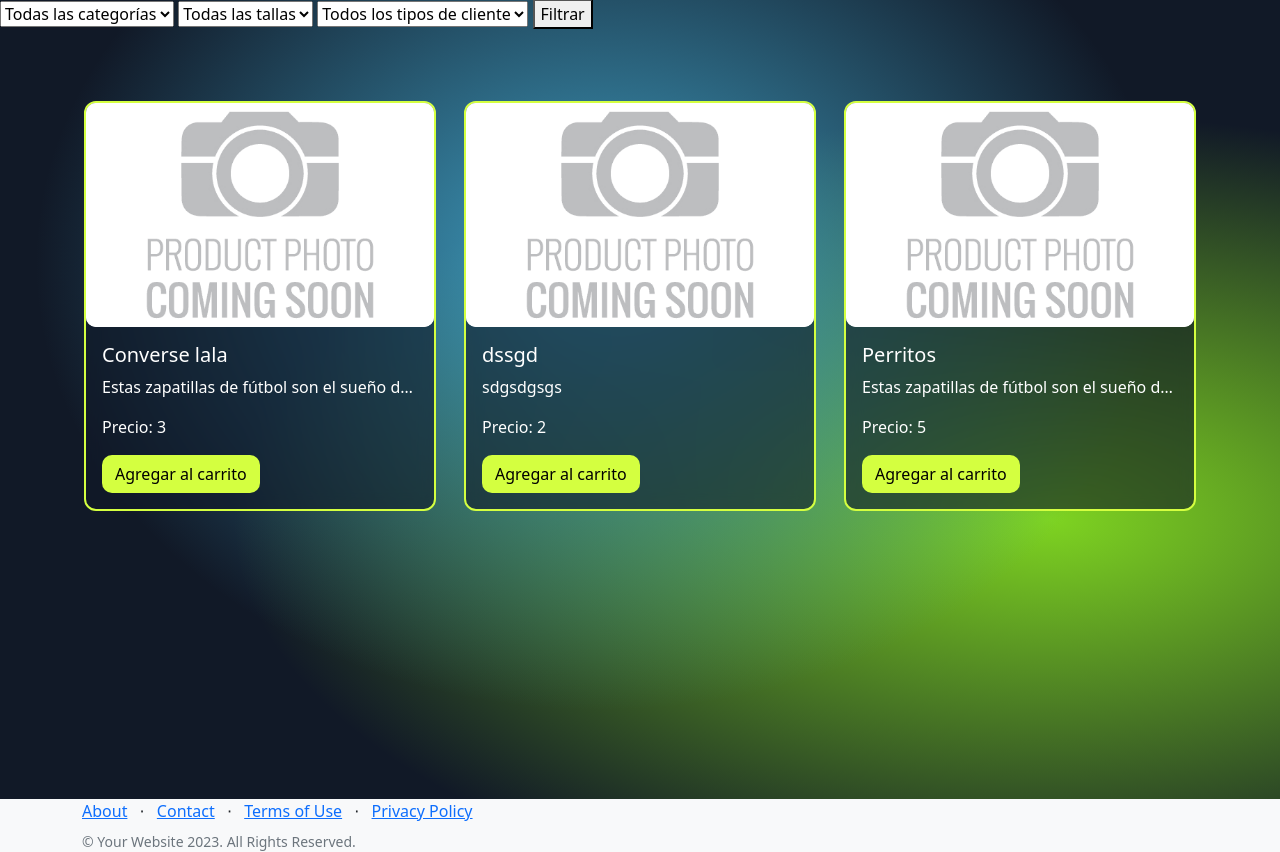
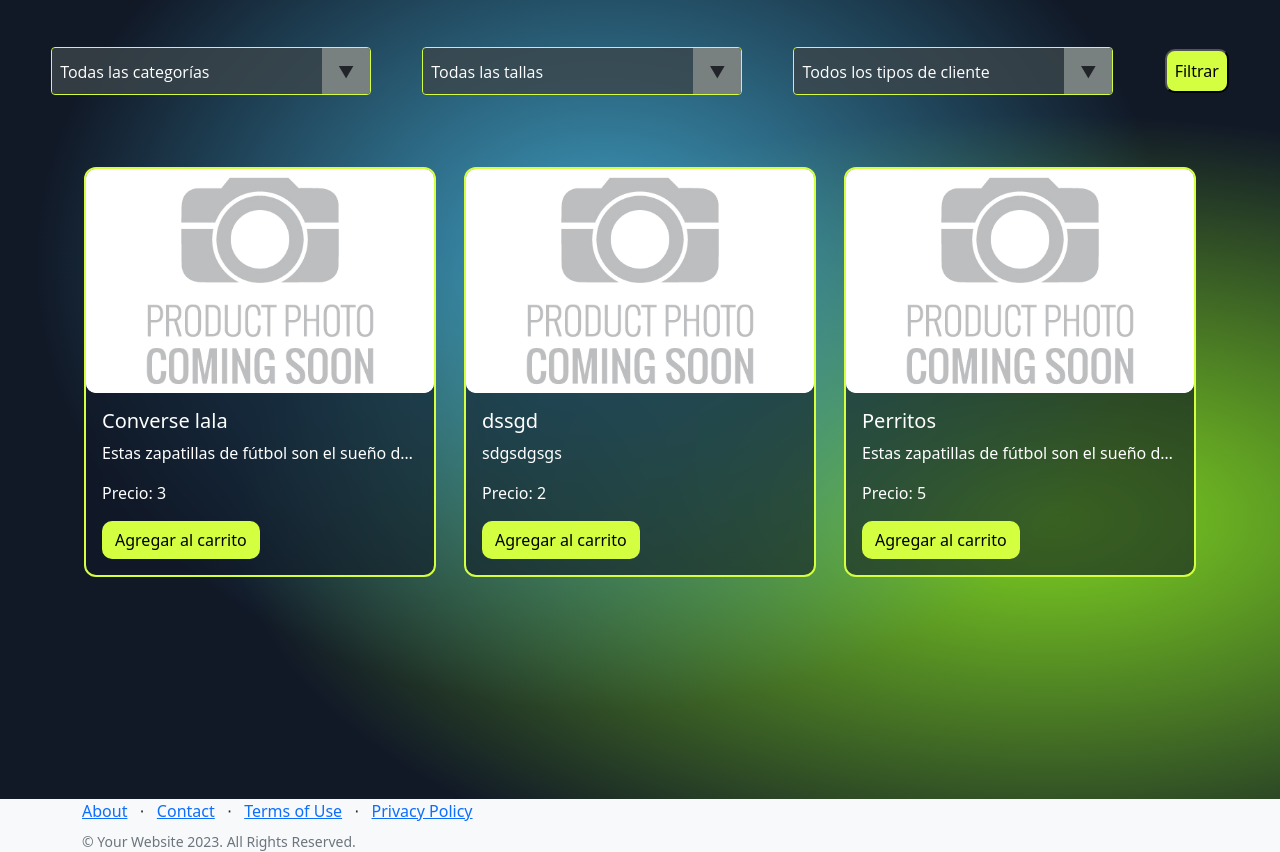
Before and after one commit to kevcesca/botinesEcommerce, a Django app: page /tienda/ in a window 1280 px wide. Shown: the part 99-951 px from the top of the page. Run offline with Django 4.2, Linux system fonts and the light colour scheme; data comes from the database, SQL or seed files in the repository; both versions use the stored data as it was after the commit; data that the repository does not hold is empty; grey boxes are pictures that could not be loaded.

Commit message:
Arreglando estilos de formularios e inicio

```diff
--- a/Tienda/templates/productos.html
+++ b/Tienda/templates/productos.html
@@ -7,29 +7,38 @@
 {% endblock head %}
 {% block contenidoQueCambia %}
 <main>
-    <form method="get" action="{% url 'Productos' %}">
+    <form method="get" action="{% url 'Productos' %}" class="d-flex justify-content-evenly align-items-center pt-5">
+        <div class="select">
             <select name="categoria">
                 <option value="">Todas las categorías</option>
                 {% for categoria in categorias %}
                 <option value="{{ categoria.nombre }}">{{ categoria.nombre }}</option>
                 {% endfor %}
             </select>
+        </div>
 
+
+        <div class="select">
             <select name="talla">
                 <option value="">Todas las tallas</option>
                 {% for talla in tallas %}
                 <option value="{{ talla.numeroDeTalla }}">{{ talla.numeroDeTalla }}</option>
                 {% endfor %}
             </select>
+        </div>
 
+
+        <div class="select">
             <select name="tipo_cliente">
                 <option value="">Todos los tipos de cliente</option>
                 {% for tipo_cliente in tipos_cliente %}
                 <option value="{{ tipo_cliente.nombre }}">{{ tipo_cliente.nombre }}</option>
                 {% endfor %}
             </select>
+        </div>
 
-        <button type="submit">Filtrar</button>
+
+        <button class="btn-productos px-2 py-2" type="submit">Filtrar</button>
     </form>
 
 
--- a/aStatic/css/carrito.css
+++ b/aStatic/css/carrito.css
@@ -2,3 +2,6 @@
     width: 10vw;
     height: auto;
 }
+.item{
+    background-color: rgba(17, 25, 40, 0.61);
+}
--- a/aStatic/css/formularios.css
+++ b/aStatic/css/formularios.css
@@ -17,19 +17,21 @@ main {
 }
 
 
-.label, #id_username, #id_password {
+.label,
+#id_username,
+#id_password {
 	width: 100%;
 	margin-bottom: 10px;
-	background: rgba(0,0,0,0.3);
+	background: rgba(0, 0, 0, 0.3);
 	border: none;
 	outline: none;
 	padding: 10px;
 	font-size: 13px;
 	color: #fff;
-	text-shadow: 1px 1px 1px rgba(0,0,0,0.3);
-	border: 1px solid rgba(0,0,0,0.3);
+	text-shadow: 1px 1px 1px rgba(0, 0, 0, 0.3);
+	border: 1px solid rgba(0, 0, 0, 0.3);
 	border-radius: 4px;
-	box-shadow: inset 0 -5px 45px rgba(100,100,100,0.2), 0 1px 1px rgba(255,255,255,0.2);
+	box-shadow: inset 0 -5px 45px rgba(100, 100, 100, 0.2), 0 1px 1px rgba(255, 255, 255, 0.2);
 	-webkit-transition: box-shadow .5s ease;
 	-moz-transition: box-shadow .5s ease;
 	-o-transition: box-shadow .5s ease;
@@ -42,7 +44,8 @@ main {
 .formulario-editar input,
 .formulario-editar textarea,
 .formulario-editar select {
-    color: #b2d834; /* Cambia el color a tu preferencia */
+	color: #b2d834;
+	/* Cambia el color a tu preferencia */
 }
 
 /* Cambiar el color de los textos de los labels específicos */
@@ -52,5 +55,59 @@ main {
 .formulario-editar label[for="id_imagen"],
 .formulario-editar label[for="id_username"],
 .formulario-editar label[for="id_password"] {
-    color: #dfdfdf; /* Cambia el color a tu preferencia */
+	color: #dfdfdf;
+	/* Cambia el color a tu preferencia */
 }
+
+
+select {
+	-webkit-appearance: none;
+	-moz-appearance: none;
+	-ms-appearance: none;
+	appearance: none;
+	outline: 0;
+	box-shadow: none;
+	border: 0 !important;
+	background: #5c666473;
+	background-image: none;
+	flex: 1;
+	padding: 0 .5em;
+	color: #fff;
+	cursor: pointer;
+	font-size: 1em;
+	font-family: 'Open Sans', sans-serif;
+}
+
+select::-ms-expand {
+	display: none;
+}
+
+.select {
+	position: relative;
+	display: flex;
+	width: 20em;
+	height: 3em;
+	line-height: 3;
+	background-color: rgba(17, 25, 40, 0.61);
+	overflow: hidden;
+	border-radius: .25em;
+	border: #d4ff40;
+	border-width: 1px;
+	border-style: groove;
+}
+
+.select::after {
+	content: '\25BC';
+	position: absolute;
+	top: 0;
+	right: 0;
+	padding: 0 1em;
+	background: #798080;
+	cursor: pointer;
+	pointer-events: none;
+	transition: .25s all ease;
+}
+
+.select:hover::after {
+	color: #23b499;
+}
```
Also changed, not shown: Perfil/templates/contactanos.html (+4 -4 lines), Tienda/templates/carrito.html (+5 -5 lines), Tienda/templates/inicio.html (+53 -10 lines), aStatic/css/inicio.css (+13 -0 lines), aStatic/css/productos.css (line endings or trailing spaces), db.sqlite3. Lines whose indentation alone changed are shown as unchanged.
